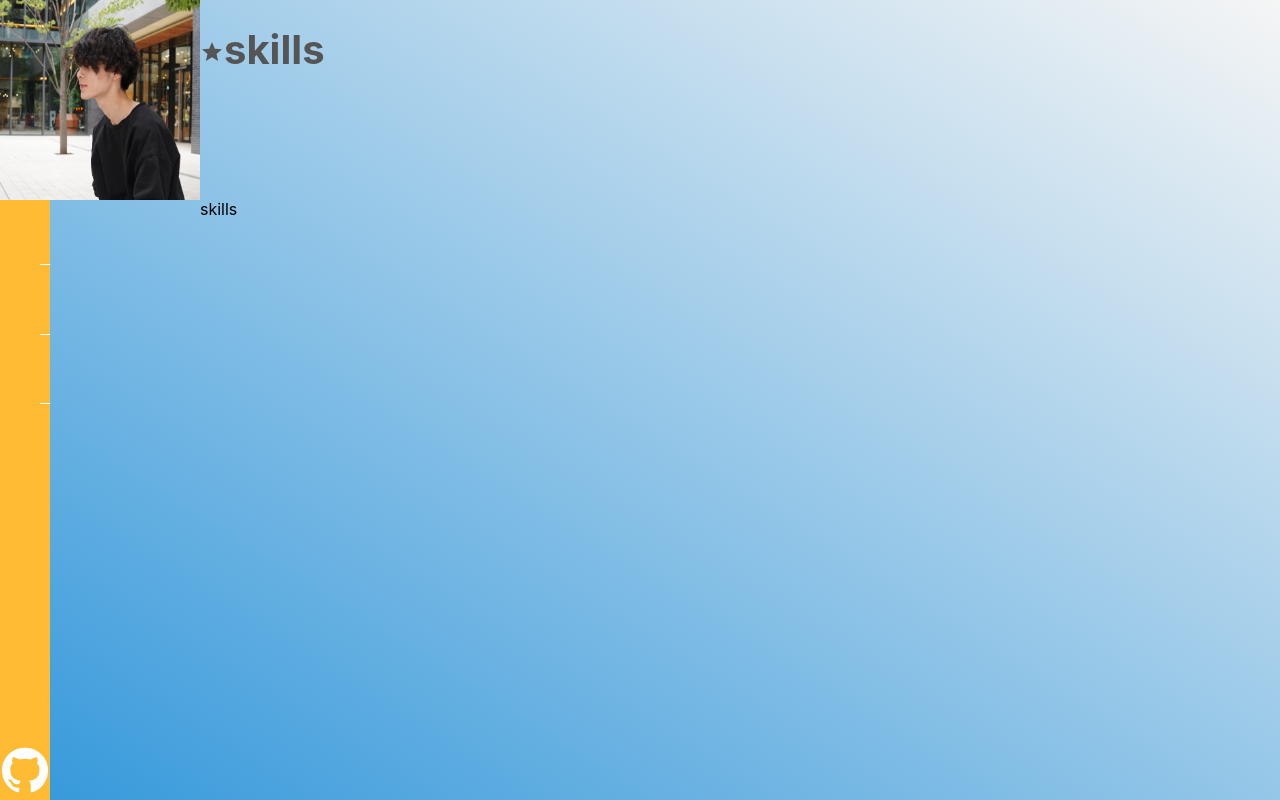
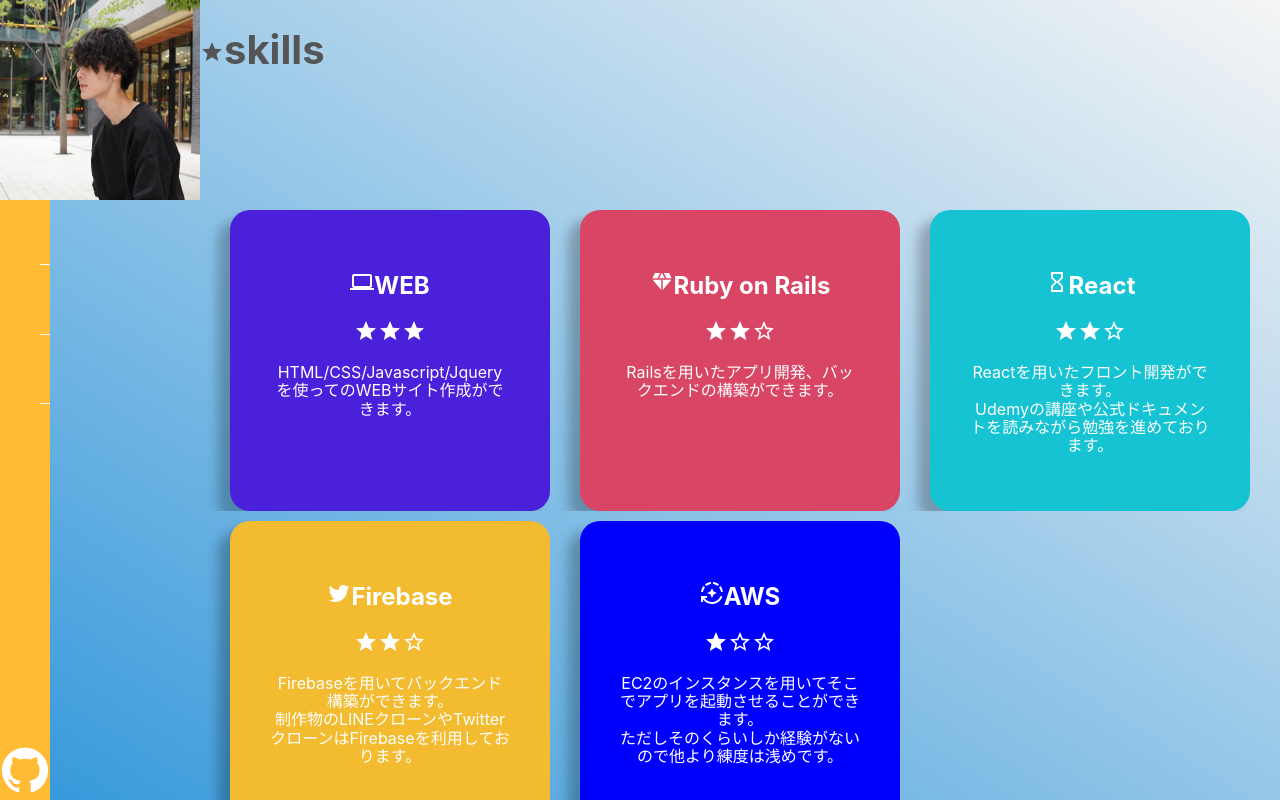
Before and after one commit to Taiyo86-create/myportfolio, a React (Create React App) app: page /skills in a window 1280 px wide. Built offline with nearby package versions, Linux system fonts and the light colour scheme.

Commit message:
Skills完成

```diff
--- a/src/components/Skills/Skills.css
+++ b/src/components/Skills/Skills.css
@@ -0,0 +1,35 @@
+.skillArea{
+    display: flex;
+    flex-wrap: wrap; /* 要素が折り返されるように設定 */
+    width: calc(100vw - 200px);
+}
+
+.skillBox{
+    flex-basis: calc(25% - 30px); /* 各要素の初期幅を設定（画面の幅に応じて調整） */
+    padding: 2.5rem;
+    margin: 10px 0 0 30px;
+    color: #fff;
+    box-shadow: -.75rem .625rem .75rem rgba(0, 0, 0, 0.25);
+    text-align: center;
+    border-radius: 20px;
+}
+
+.color-a {
+    background-color: #4b20da;
+}
+
+.color-b {
+    background-color: #d94665;
+}
+
+.color-c {
+    background-color: #15c3d3;
+}
+
+.color-d{
+    background-color: rgb(242, 187, 48);
+}
+
+.color-e{
+    background-color: blue;
+}
--- a/src/components/Skills/Skills.js
+++ b/src/components/Skills/Skills.js
@@ -1,5 +1,14 @@
 import React from 'react'
 import { motion } from "framer-motion";
+import "./Skills.css"
+import ComputerIcon from '@mui/icons-material/Computer';
+import DiamondIcon from '@mui/icons-material/Diamond';
+import HourglassEmptyIcon from '@mui/icons-material/HourglassEmpty';
+import { Twitter } from '@mui/icons-material';
+import StarIcon from '@mui/icons-material/Star';
+import StarBorderIcon from '@mui/icons-material/StarBorder';
+import AutoModeIcon from '@mui/icons-material/AutoMode';
+
 
 const Skills = () => {
   return (
@@ -8,7 +17,48 @@
     animate={{ opacity: 1 }}
     transition={{ duration: 0.7, delay: 0.2 }}
     >
-    skills
+    <div className='skillArea'>
+      <div className='skillBox color-a'>
+        <h2><ComputerIcon />WEB</h2>
+        <StarIcon /><StarIcon /><StarIcon />
+        <p>HTML/CSS/Javascript/Jqueryを使ってのWEBサイト作成ができます。</p>
+      </div>
+
+      <div className='skillBox color-b'>
+        <h2><DiamondIcon />Ruby on Rails</h2>
+        <StarIcon /><StarIcon /><StarBorderIcon />
+        <p>Railsを用いたアプリ開発、バックエンドの構築ができます。</p>
+      </div>
+
+      <div className='skillBox color-c'>
+        <h2><HourglassEmptyIcon />React</h2>
+        <StarIcon /><StarIcon /><StarBorderIcon />
+        <p>
+          Reactを用いたフロント開発ができます。<br />
+          Udemyの講座や公式ドキュメントを読みながら勉強を進めております。
+        </p>
+      </div>
+    </div>
+
+    <div className='skillArea'>
+      <div className='skillBox color-d'>
+        <h2><Twitter />Firebase</h2>
+        <StarIcon /><StarIcon /><StarBorderIcon />
+        <p>
+          Firebaseを用いてバックエンド構築ができます。<br />
+          制作物のLINEクローンやTwitterクローンはFirebaseを利用しております。
+        </p>
+      </div>
+
+      <div className='skillBox color-e'>
+        <h2><AutoModeIcon />AWS</h2>
+        <StarIcon /><StarBorderIcon /><StarBorderIcon />
+        <p>
+          EC2のインスタンスを用いてそこでアプリを起動させることができます。<br />
+          ただしそのくらいしか経験がないので他より練度は浅めです。
+        </p>
+      </div>
+    </div>
     </motion.div>
   )
 }
```
